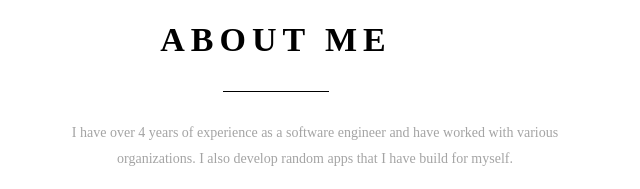
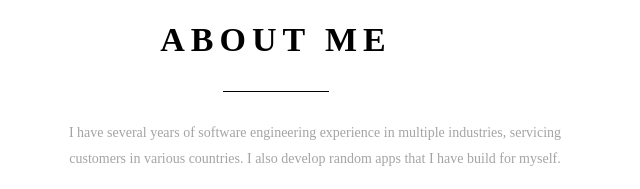
Before and after one commit to ortegarenzy/ortegarenzy.github.io, a plain HTML site: page index.html in a window 1280 px wide. Shown: the part 820-1009 px from the top of the page, 364-1004 px from the left. Drawn offline with Linux system fonts and the light colour scheme.

Commit message:
modified description

```diff
--- a/index.html
+++ b/index.html
@@ -36,7 +36,7 @@
 							<div class="image-holder"><img src="images/profile.png" /></div>
 						</div>
 						<div class="user-description">
-							<p class="title">I have over 4 years of experience as a software engineer and have worked with various organizations. I also develop random apps that I have build for myself.</p>
+							<p class="title">I have several years of software engineering experience in multiple industries, servicing customers in various countries. I also develop random apps that I have build for myself.</p>
 							<div class="menu-footer">
 								<a href="https://github.com/ortegarenzy" target="_blank" class="social-item"><img src="images/github.png" /></a>
 								<a href="https://www.linkedin.com/in/florentinoortega/" target="_blank" class="social-item"><img src="images/linkedin.png" /></a>
```
